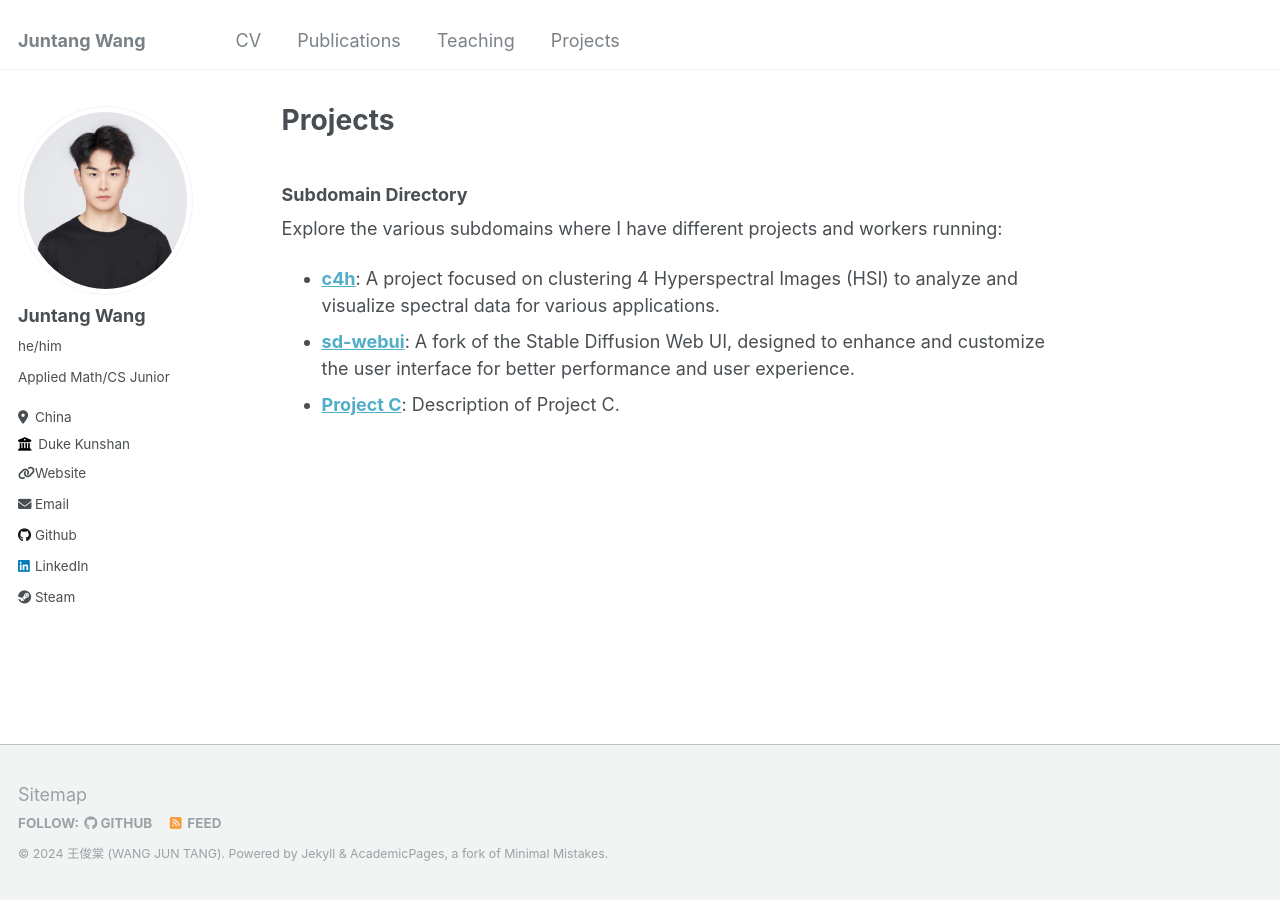
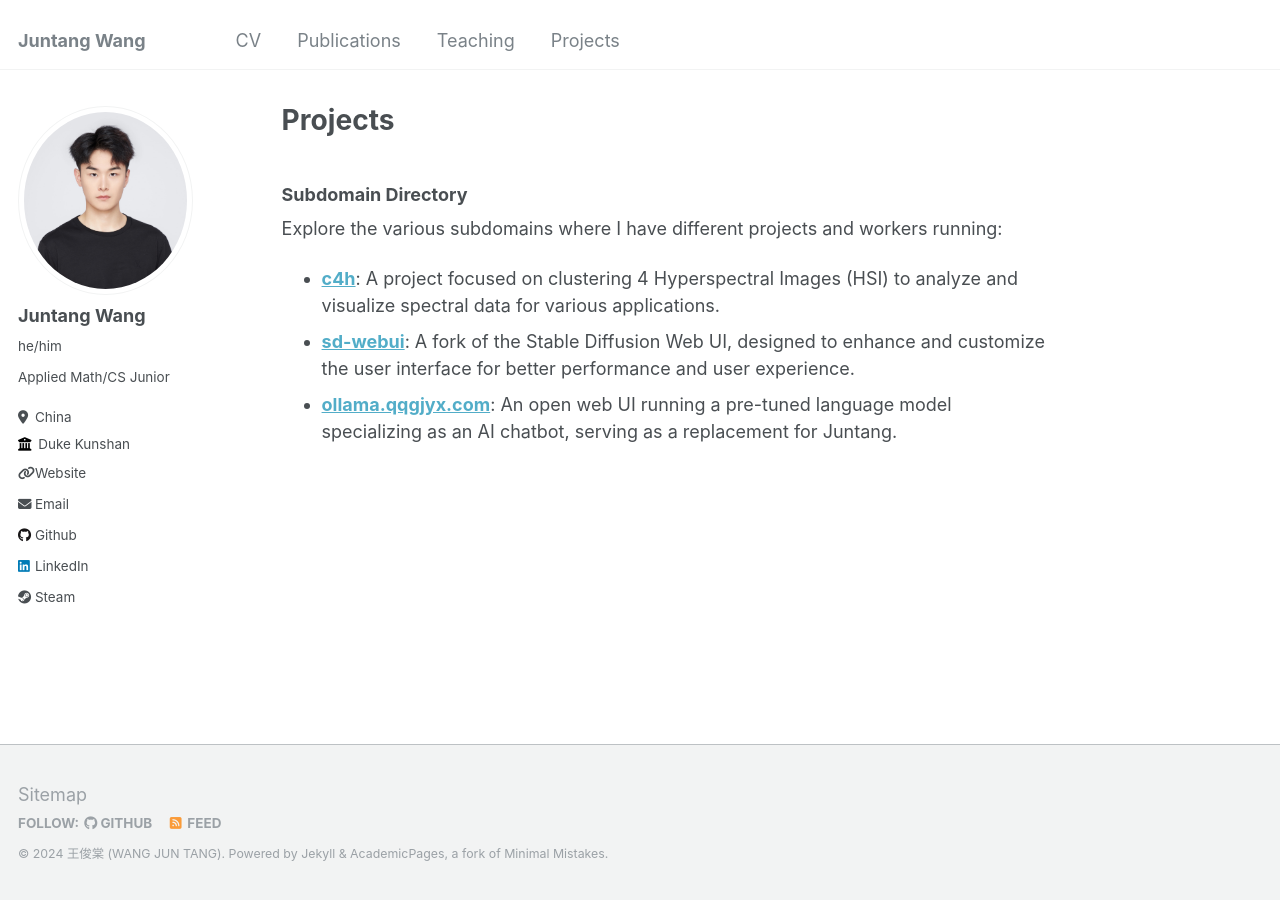
Before and after one commit to qqgjyx/qqgjyx.github.io, a Jekyll site: the page built from _pages/projects.md, in a window 1280 px wide. Built offline with Jekyll 4.4.1, drawn with Linux system fonts in a browser that asks for light colours.

Commit message:
Updated projects.md

```diff
--- a/_pages/projects.md
+++ b/_pages/projects.md
@@ -10,6 +10,6 @@ redirect_from:
 
 Explore the various subdomains where I have different projects and workers running:
 
-- **[c4h](https://c4h.qqgjyx.com/tree?)**: A project focused on clustering 4 Hyperspectral Images (HSI) to analyze and visualize spectral data for various applications.
-- **[sd-webui](https://sd-webui.qqgjyx.com)**: A fork of the Stable Diffusion Web UI, designed to enhance and customize the user interface for better performance and user experience.
-- **[Project C](https://project-c.juntangwang.github.io)**: Description of Project C.
+- **[c4h](https://c4h.qqgjyx.com/tree?){:target="_blank"}**: A project focused on clustering 4 Hyperspectral Images (HSI) to analyze and visualize spectral data for various applications.
+- **[sd-webui](https://sd-webui.qqgjyx.com){:target="_blank"}**: A fork of the Stable Diffusion Web UI, designed to enhance and customize the user interface for better performance and user experience.
+- **[ollama.qqgjyx.com](https://ollama.qqgjyx.com){:target="_blank"}**: An open web UI running a pre-tuned language model specializing as an AI chatbot, serving as a replacement for Juntang.
```
